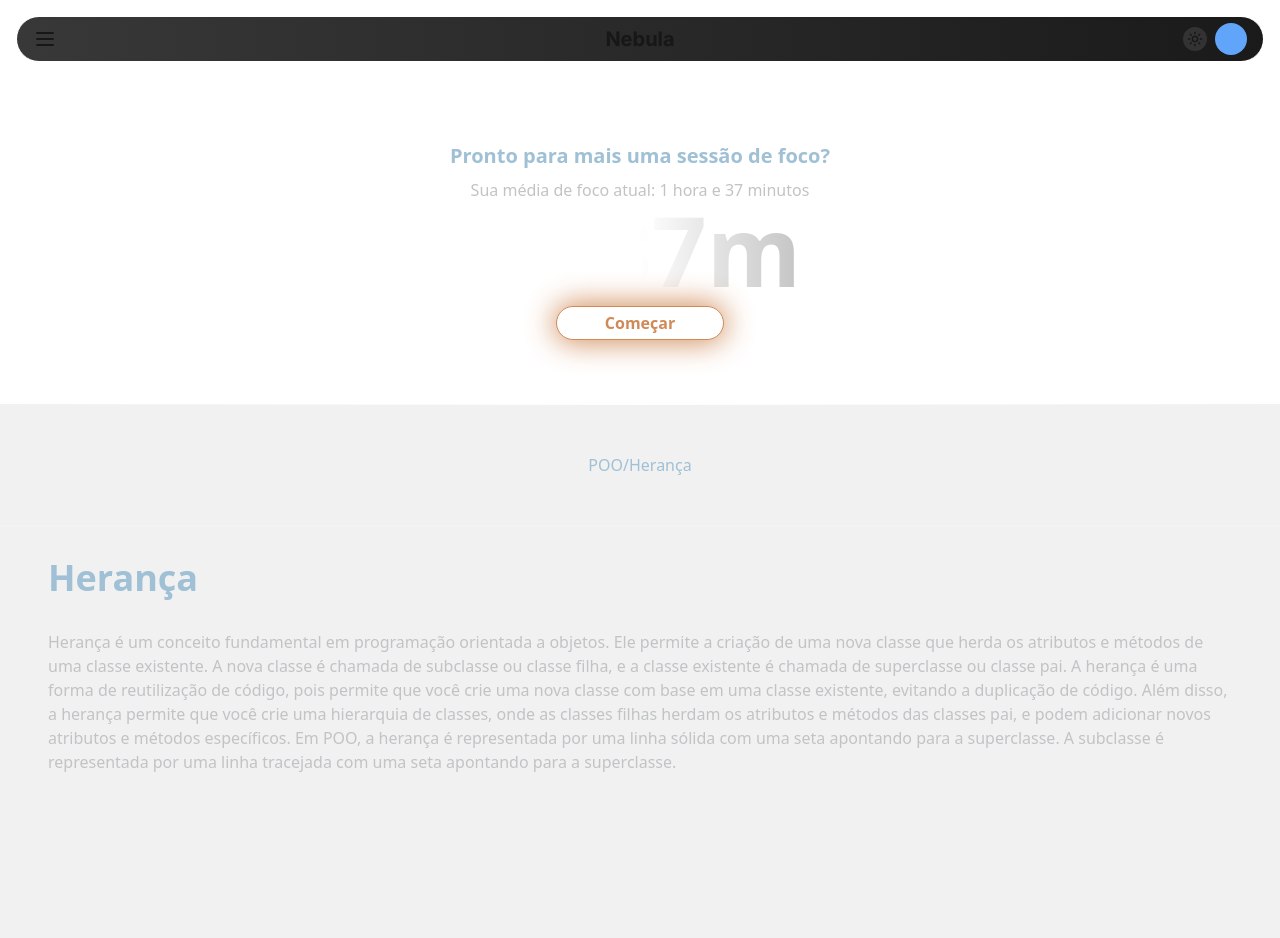
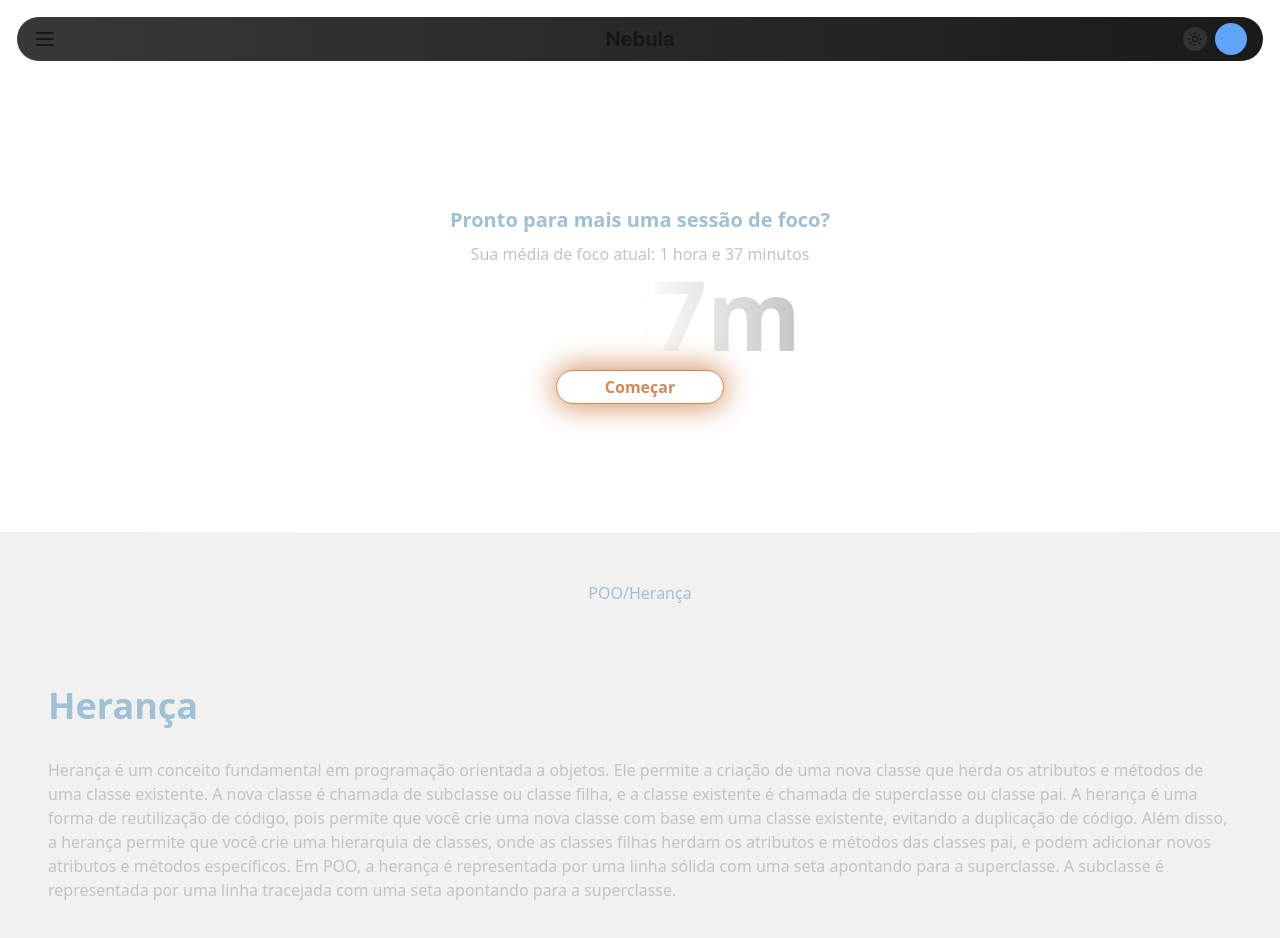
Before and after one commit to Cauamattosprj/nebula-frontend, a Next.js app: page / in a window 1280 px wide. Shown: the top 938 px of the page. Built offline with nearby package versions, Linux system fonts and the light colour scheme.

Commit message:
feat: increased margin y in the pomodoro counter

```diff
--- a/components/pomodoro-counter.tsx
+++ b/components/pomodoro-counter.tsx
@@ -4,7 +4,7 @@
 const PomodoroCounter = () => {
     return (
         // main container
-        <div className="flex flex-col w-full text-center justify-center space-y-2 my-16">
+        <div className="flex flex-col w-full text-center justify-center space-y-2 my-32">
             {/* pomodoro title */}
             <div className="font-bold text-xl text-title text-center w-full ">
                 <span>Pronto para mais uma sessão de foco?</span>
```
